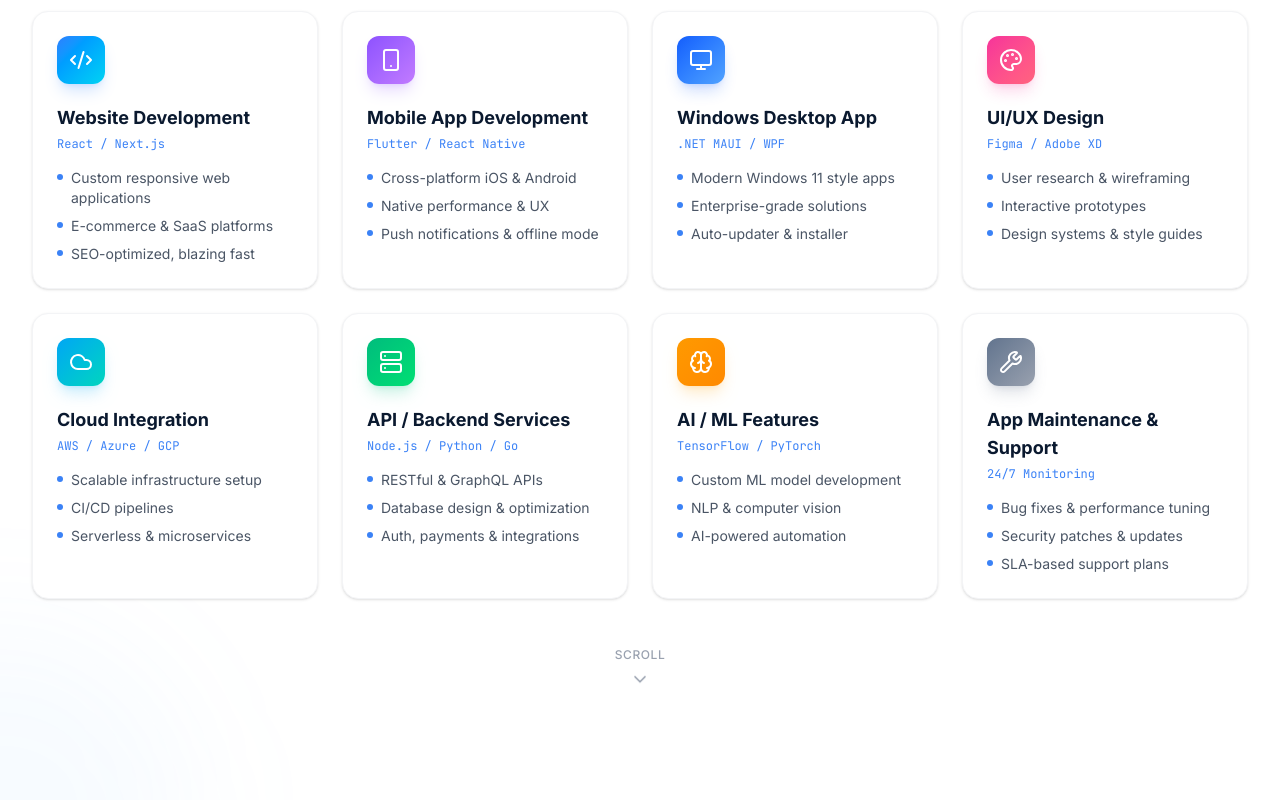
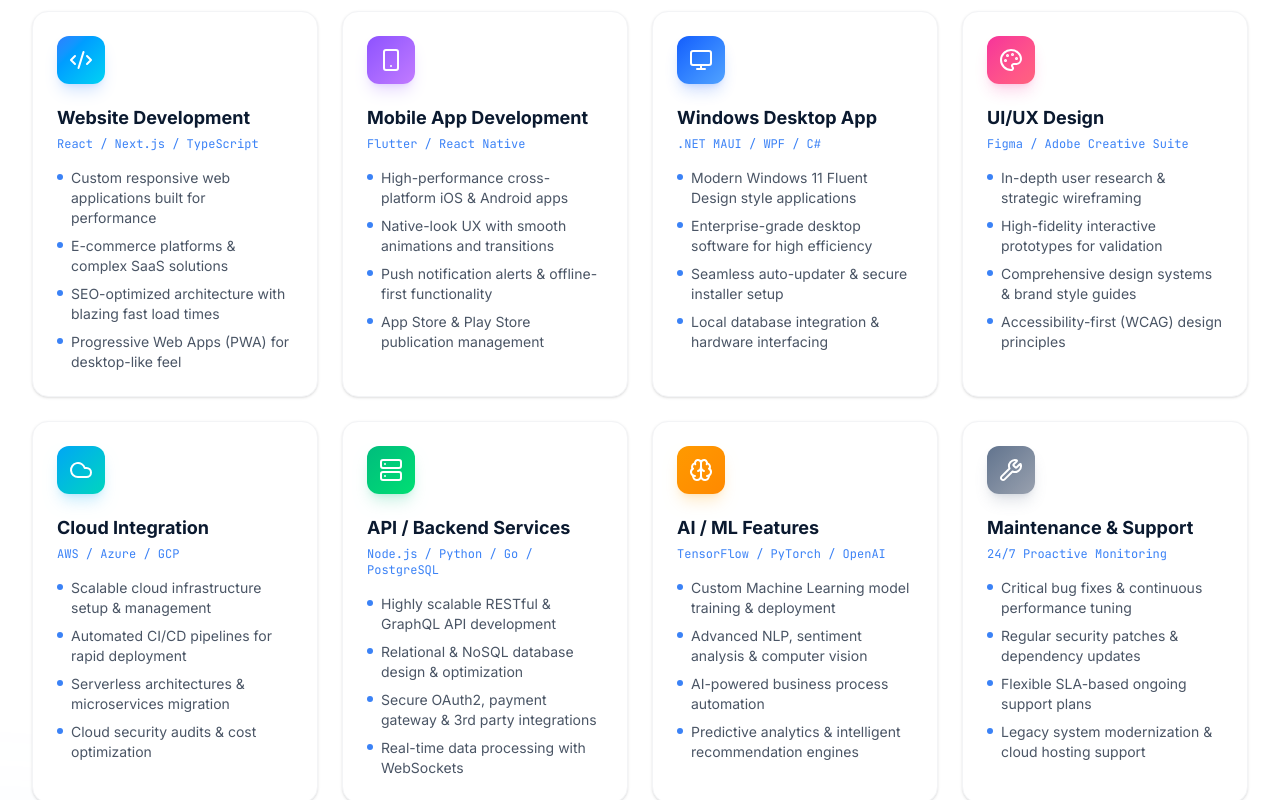
Before and after one commit to MVigneshayyanar/LimShy, a React (Vite) app in the folder Limshy/: page / in a window 1280 px wide. Shown: the part 1220-2020 px from the top of the page. Built offline with nearby package versions, Linux system fonts and the light colour scheme; no server answers.

Commit message:
feat: initialize project structure with Hero and Services components

```diff
--- a/Limshy/index.html
+++ b/Limshy/index.html
@@ -4,11 +4,11 @@
     <meta charset="UTF-8" />
     <link rel="icon" type="image/png" href="/favicon.png" />
     <meta name="viewport" content="width=device-width, initial-scale=1.0" />
-    <title>Limshy – Innovative Tech Solutions | Web, Mobile, AI & Cloud Development</title>
-    <meta name="description" content="Limshy delivers cutting-edge software solutions — websites, mobile apps, desktop apps, AI/ML, cloud integration, and more. Expert development team building the future." />
+    <title>Limshy – Custom Web, Mobile & AI Solutions</title>
+    <meta name="description" content="Limshy builds cutting-edge web, mobile, and AI solutions. Expert development team delivering scalable tech on time. Get a free quote today." />
     <meta name="keywords" content="software development, web development, mobile app development, AI, machine learning, cloud integration, UI/UX design, Limshy" />
     <meta name="author" content="Limshy" />
-    <meta property="og:title" content="Limshy – Innovative Tech Solutions" />
+    <meta property="og:title" content="Limshy – Custom Web, Mobile & AI Solutions" />
     <meta property="og:description" content="Expert Website, Mobile App, Windows Desktop, UI/UX, Cloud, API/Backend, AI/ML & Maintenance services." />
     <meta property="og:type" content="website" />
     <meta property="og:url" content="https://limshy.tech" />
@@ -17,15 +17,44 @@
     <link rel="preconnect" href="https://fonts.gstatic.com" crossorigin />
     <link href="https://fonts.googleapis.com/css2?family=Inter:wght@300;400;500;600;700;800;900&family=JetBrains+Mono:wght@400;500;600&display=swap" rel="stylesheet" />
     <script type="application/ld+json">
+    [
       {
         "@context": "https://schema.org",
         "@type": "Organization",
         "name": "Limshy",
         "url": "https://limshy.tech",
+        "logo": "https://limshy.tech/logo.png",
         "description": "Innovative software development company specializing in web, mobile, desktop, AI/ML, and cloud solutions.",
         "foundingDate": "2026",
+        "contactPoint": {
+          "@type": "ContactPoint",
+          "email": "limshytech@gmail.com",
+          "contactType": "Customer Service"
+        },
         "sameAs": ["https://linkedin.com/company/limshy", "https://twitter.com/limshy", "https://github.com/limshy"]
+      },
+      {
+        "@context": "https://schema.org",
+        "@type": "Service",
+        "name": "Software Development Services",
+        "provider": {
+          "@type": "Organization",
+          "name": "Limshy"
+        },
+        "description": "Custom website development, mobile app creation, AI/ML features, and cloud infrastructure integration.",
+        "areaServed": "Worldwide"
+      },
+      {
+        "@context": "https://schema.org",
+        "@type": "BreadcrumbList",
+        "itemListElement": [{
+          "@type": "ListItem",
+          "position": 1,
+          "name": "Home",
+          "item": "https://limshy.tech"
+        }]
       }
+    ]
     </script>
   </head>
   <body>
--- a/Limshy/src/App.tsx
+++ b/Limshy/src/App.tsx
@@ -3,6 +3,7 @@ import Navbar from './components/Navbar';
 import Hero from './components/Hero';
 import Services from './components/Services';
 import About from './components/About';
+import FAQ from './components/FAQ';
 import Contact from './components/Contact';
 import Footer from './components/Footer';
 import { ArrowUp } from 'lucide-react';
@@ -35,6 +36,8 @@ export default function App() {
         <div className="section-divider" />
         <About darkMode={darkMode} />
         <div className="section-divider" />
+        <FAQ darkMode={darkMode} />
+        <div className="section-divider" />
         <Contact darkMode={darkMode} />
       </main>
       <Footer />
--- /dev/null
+++ b/Limshy/src/components/FAQ.tsx
@@ -0,0 +1,181 @@
+import { useState } from 'react';
+import { Plus, Minus } from 'lucide-react';
+import { useInView } from '../hooks/useInView';
+
+interface FAQItem {
+  question: string;
+  answer: string;
+}
+
+const faqs: FAQItem[] = [
+  {
+    question: 'What services does Limshy offer?',
+    answer: 'We specialize in custom website development, mobile app creation (iOS & Android), Windows desktop applications, AI/ML integrations, UI/UX design, and scalable cloud infrastructure services.',
+  },
+  {
+    question: 'How long does it take to build a website or app?',
+    answer: 'Timelines vary based on complexity. A typical custom website takes 4-8 weeks, while complex mobile or desktop apps can take 12-24 weeks. We provide a detailed project plan during our initial consultation.',
+  },
+  {
+    question: 'Do you provide ongoing maintenance and support?',
+    answer: 'Yes, we offer flexible maintenance and support packages, including 24/7 monitoring, security updates, performance tuning, and on-demand bug fixes to keep your platforms running smoothly.',
+  },
+  {
+    question: 'Can you help with app store submissions?',
+    answer: 'Absolutely. We handle the entire deployment process, including Apple App Store and Google Play Store submissions, ensuring your app meets all guidelines for a successful launch.',
+  },
+  {
+    question: 'How do you handle project pricing?',
+    answer: 'We offer both project-based (fixed-fee) and hourly models depending on your needs. For most custom builds, we provide a fixed-price quote after a thorough discovery phase.',
+  },
+];
+
+interface FAQProps {
+  darkMode: boolean;
+}
+
+export default function FAQ({ darkMode }: FAQProps) {
+  const [activeIndex, setActiveIndex] = useState<number | null>(null);
+  const { ref, isInView } = useInView(0.1);
+
+  const toggleFAQ = (index: number) => {
+    setActiveIndex(activeIndex === index ? null : index);
+  };
+
+  return (
+    <section
+      id="faq"
+      ref={ref}
+      className={`relative py-24 lg:py-32 overflow-hidden ${
+        darkMode ? 'bg-navy' : 'bg-slate-50'
+      }`}
+    >
+      <div className="absolute top-0 left-0 w-96 h-96 bg-blue-sky/5 rounded-full blur-3xl -translate-y-1/2 -translate-x-1/2" />
+      <div className="absolute bottom-0 right-0 w-96 h-96 bg-blue-light/5 rounded-full blur-3xl translate-y-1/2 translate-x-1/2" />
+
+      <div className="relative max-w-4xl mx-auto px-4 sm:px-6 lg:px-8">
+        {/* Section Header */}
+        <div
+          className={`text-center mb-16 transition-all duration-700 ${
+            isInView ? 'opacity-100 translate-y-0' : 'opacity-0 translate-y-8'
+          }`}
+        >
+          <span
+            className={`inline-block px-4 py-1.5 rounded-full text-xs font-semibold tracking-wider uppercase mb-4 ${
+              darkMode
+                ? 'bg-blue-light/10 text-blue-sky border border-blue-light/20'
+                : 'bg-blue-50 text-blue border border-blue-100'
+            }`}
+          >
+            Got Questions?
+          </span>
+          <h2
+            className={`text-3xl sm:text-4xl lg:text-5xl font-bold mb-6 ${
+              darkMode ? 'text-white' : 'text-navy'
+            }`}
+          >
+            Frequently Asked <span className="gradient-text">Questions</span>
+          </h2>
+          <p
+            className={`text-lg max-w-2xl mx-auto ${
+              darkMode ? 'text-slate' : 'text-gray-600'
+            }`}
+          >
+            Find answers to common questions about our services, timelines, and processes.
+          </p>
+        </div>
+
+        {/* FAQ List */}
+        <div className="space-y-4">
+          {faqs.map((faq, index) => (
+            <div
+              key={index}
+              className={`rounded-2xl transition-all duration-300 border ${
+                darkMode
+                  ? 'bg-navy-lighter/30 border-white/5 hover:border-blue-sky/20'
+                  : 'bg-white border-gray-100 hover:border-blue/20 shadow-sm'
+              } ${
+                activeIndex === index
+                  ? darkMode
+                    ? 'border-blue-sky/40 bg-navy-lighter/60 shadow-lg shadow-blue-sky/10'
+                    : 'border-blue/40 bg-white shadow-lg shadow-blue/5'
+                  : ''
+              } ${isInView ? 'opacity-100 translate-y-0' : 'opacity-0 translate-y-8'}`}
+              style={{ transitionDelay: `${index * 100}ms` }}
+            >
+              <button
+                onClick={() => toggleFAQ(index)}
+                className={`flex items-center justify-between w-full p-5 lg:p-6 text-left transition-all duration-300 ${
+                  activeIndex === index ? 'pb-2 lg:pb-3' : ''
+                }`}
+              >
+                <span
+                  className={`text-base font-bold transition-colors ${
+                    activeIndex === index
+                      ? darkMode
+                        ? 'text-blue-sky'
+                        : 'text-blue'
+                      : darkMode
+                      ? 'text-white'
+                      : 'text-navy'
+                  }`}
+                >
+                  {faq.question}
+                </span>
+                <div
+                  className={`p-2 rounded-lg transition-all duration-300 ${
+                    activeIndex === index
+                      ? darkMode
+                        ? 'bg-blue-sky/10 text-blue-sky'
+                        : 'bg-blue/10 text-blue'
+                      : darkMode
+                      ? 'bg-white/5 text-slate'
+                      : 'bg-gray-100 text-gray-400'
+                  }`}
+                >
+                  {activeIndex === index ? (
+                    <Minus className="w-4 h-4" />
+                  ) : (
+                    <Plus className="w-4 h-4" />
+                  )}
+                </div>
+              </button>
+
+              <div
+                className={`overflow-hidden transition-all duration-300 ${
+                  activeIndex === index ? 'max-h-96 opacity-100' : 'max-h-0 opacity-0'
+                }`}
+              >
+                <div
+                  className={`px-5 lg:px-6 pb-5 lg:pb-6 text-sm leading-relaxed ${
+                    darkMode ? 'text-slate-light' : 'text-gray-600'
+                  }`}
+                >
+                  <p className={`border-t pt-4 ${darkMode ? 'border-white/5' : 'border-gray-100'}`}>
+                  {faq.answer}
+                  </p>
+                </div>
+              </div>
+            </div>
+          ))}
+        </div>
+      </div>
+
+      {/* Structured Data for FAQ */}
+      <script type="application/ld+json">
+        {JSON.stringify({
+          "@context": "https://schema.org",
+          "@type": "FAQPage",
+          "mainEntity": faqs.map((faq) => ({
+            "@type": "Question",
+            "name": faq.question,
+            "acceptedAnswer": {
+              "@type": "Answer",
+              "text": faq.answer,
+            },
+          })),
+        })}
+      </script>
+    </section>
+  );
+}
--- a/Limshy/src/components/Footer.tsx
+++ b/Limshy/src/components/Footer.tsx
@@ -15,10 +15,10 @@ export default function Footer() {
           {/* Brand */}
           <div className="lg:col-span-2">
             <button onClick={() => scrollToSection('home')} className="inline-flex items-center mb-6 group text-left">
-              <img src={logo} alt="Limshy Logo" className="h-12 w-auto object-contain hover:scale-105 transition-transform duration-300" />
+              <img src={logo} alt="Limshy - Innovative Software Solutions" className="h-12 w-auto object-contain hover:scale-105 transition-transform duration-300" />
             </button>
             <p className="text-slate max-w-sm mb-6 text-sm leading-relaxed">
-              Innovative tech solutions — from concept to deployment. Building the future of digital products.
+              Innovative tech solutions from concept to deployment. Building the future of digital products.
             </p>
           </div>
 
@@ -30,6 +30,7 @@ export default function Footer() {
                 { label: 'Home', section: 'home' },
                 { label: 'Services', section: 'services' },
                 { label: 'About', section: 'about' },
+                { label: 'FAQ', section: 'faq' },
                 { label: 'Contact', section: 'contact' },
               ].map((link) => (
                 <li key={link.label}>
--- a/Limshy/src/components/Hero.tsx
+++ b/Limshy/src/components/Hero.tsx
@@ -51,7 +51,7 @@ export default function Hero({ darkMode }: HeroProps) {
           <h1 className="text-4xl sm:text-5xl md:text-6xl lg:text-7xl font-black tracking-tight leading-[1.1] mb-6 animate-slide-up">
             <span className={darkMode ? 'text-white' : 'text-navy'}>Limshy </span>
             <br />
-            <span className="gradient-text">Innovative Tech</span>
+            <span className="gradient-text">Innovative Tech </span>
             <br />
             <span className={darkMode ? 'text-white' : 'text-navy'}>Solutions</span>
           </h1>
--- a/Limshy/src/components/Navbar.tsx
+++ b/Limshy/src/components/Navbar.tsx
@@ -21,6 +21,7 @@ const navLinks = [
   { label: 'Home', section: 'home' },
   { label: 'Services', section: 'services' },
   { label: 'About', section: 'about' },
+  { label: 'FAQ', section: 'faq' },
   { label: 'Contact', section: 'contact' },
 ];
 
@@ -72,7 +73,7 @@ export default function Navbar({ darkMode, toggleDarkMode }: NavbarProps) {
               className="flex items-center group"
               id="logo"
             >
-              <img src={logo} alt="Limshy Logo" className="h-10 sm:h-12 w-auto object-contain hover:scale-105 transition-transform duration-300" />
+              <img src={logo} alt="Limshy - Custom Software Development & AI Solutions" className="h-10 sm:h-12 w-auto object-contain hover:scale-105 transition-transform duration-300" />
             </button>
 
             {/* Desktop Nav */}
--- a/Limshy/src/components/Services.tsx
+++ b/Limshy/src/components/Services.tsx
@@ -20,11 +20,12 @@ const services = [
   {
     icon: Code2,
     title: 'Website Development',
-    tech: 'React / Next.js',
+    tech: 'React / Next.js / TypeScript',
     features: [
-      'Custom responsive web applications',
-      'E-commerce & SaaS platforms',
-      'SEO-optimized, blazing fast',
+      'Custom responsive web applications built for performance',
+      'E-commerce platforms & complex SaaS solutions',
+      'SEO-optimized architecture with blazing fast load times',
+      'Progressive Web Apps (PWA) for desktop-like feel',
     ],
     color: 'from-blue-500 to-cyan-400',
     shadowColor: 'shadow-blue-500/20',
@@ -34,9 +35,10 @@ const services = [
     title: 'Mobile App Development',
     tech: 'Flutter / React Native',
     features: [
-      'Cross-platform iOS & Android',
-      'Native performance & UX',
-      'Push notifications & offline mode',
+      'High-performance cross-platform iOS & Android apps',
+      'Native-look UX with smooth animations and transitions',
+      'Push notification alerts & offline-first functionality',
+      'App Store & Play Store publication management',
     ],
     color: 'from-violet-500 to-purple-400',
     shadowColor: 'shadow-violet-500/20',
@@ -44,11 +46,12 @@ const services = [
   {
     icon: Monitor,
     title: 'Windows Desktop App',
-    tech: '.NET MAUI / WPF',
+    tech: '.NET MAUI / WPF / C#',
     features: [
-      'Modern Windows 11 style apps',
-      'Enterprise-grade solutions',
-      'Auto-updater & installer',
+      'Modern Windows 11 Fluent Design style applications',
+      'Enterprise-grade desktop software for high efficiency',
+      'Seamless auto-updater & secure installer setup',
+      'Local database integration & hardware interfacing',
     ],
     color: 'from-blue-600 to-blue-400',
     shadowColor: 'shadow-blue-600/20',
@@ -56,11 +59,12 @@ const services = [
   {
     icon: Palette,
     title: 'UI/UX Design',
-    tech: 'Figma / Adobe XD',
+    tech: 'Figma / Adobe Creative Suite',
     features: [
-      'User research & wireframing',
-      'Interactive prototypes',
-      'Design systems & style guides',
+      'In-depth user research & strategic wireframing',
+      'High-fidelity interactive prototypes for validation',
+      'Comprehensive design systems & brand style guides',
+      'Accessibility-first (WCAG) design principles',
     ],
     color: 'from-pink-500 to-rose-400',
     shadowColor: 'shadow-pink-500/20',
@@ -70,9 +74,10 @@ const services = [
     title: 'Cloud Integration',
     tech: 'AWS / Azure / GCP',
     features: [
-      'Scalable infrastructure setup',
-      'CI/CD pipelines',
-      'Serverless & microservices',
+      'Scalable cloud infrastructure setup & management',
+      'Automated CI/CD pipelines for rapid deployment',
+      'Serverless architectures & microservices migration',
+      'Cloud security audits & cost optimization',
     ],
     color: 'from-sky-500 to-teal-400',
     shadowColor: 'shadow-sky-500/20',
@@ -80,11 +85,12 @@ const services = [
   {
     icon: Server,
     title: 'API / Backend Services',
-    tech: 'Node.js / Python / Go',
+    tech: 'Node.js / Python / Go / PostgreSQL',
     features: [
-      'RESTful & GraphQL APIs',
-      'Database design & optimization',
-      'Auth, payments & integrations',
+      'Highly scalable RESTful & GraphQL API development',
+      'Relational & NoSQL database design & optimization',
+      'Secure OAuth2, payment gateway & 3rd party integrations',
+      'Real-time data processing with WebSockets',
     ],
     color: 'from-emerald-500 to-green-400',
     shadowColor: 'shadow-emerald-500/20',
@@ -92,23 +98,25 @@ const services = [
   {
     icon: Brain,
     title: 'AI / ML Features',
-    tech: 'TensorFlow / PyTorch',
+    tech: 'TensorFlow / PyTorch / OpenAI',
     features: [
-      'Custom ML model development',
-      'NLP & computer vision',
-      'AI-powered automation',
+      'Custom Machine Learning model training & deployment',
+      'Advanced NLP, sentiment analysis & computer vision',
+      'AI-powered business process automation',
+      'Predictive analytics & intelligent recommendation engines',
     ],
     color: 'from-amber-500 to-orange-400',
     shadowColor: 'shadow-amber-500/20',
   },
   {
     icon: Wrench,
-    title: 'App Maintenance & Support',
-    tech: '24/7 Monitoring',
+    title: 'Maintenance & Support',
+    tech: '24/7 Proactive Monitoring',
     features: [
-      'Bug fixes & performance tuning',
-      'Security patches & updates',
-      'SLA-based support plans',
+      'Critical bug fixes & continuous performance tuning',
+      'Regular security patches & dependency updates',
+      'Flexible SLA-based ongoing support plans',
+      'Legacy system modernization & cloud hosting support',
     ],
     color: 'from-slate-500 to-gray-400',
     shadowColor: 'shadow-slate-500/20',
```
Also changed, not shown: Limshy/public/robots.txt (added), 1 other file (tests, documents, lock files or other folders). Lines whose indentation alone changed are shown as unchanged.
